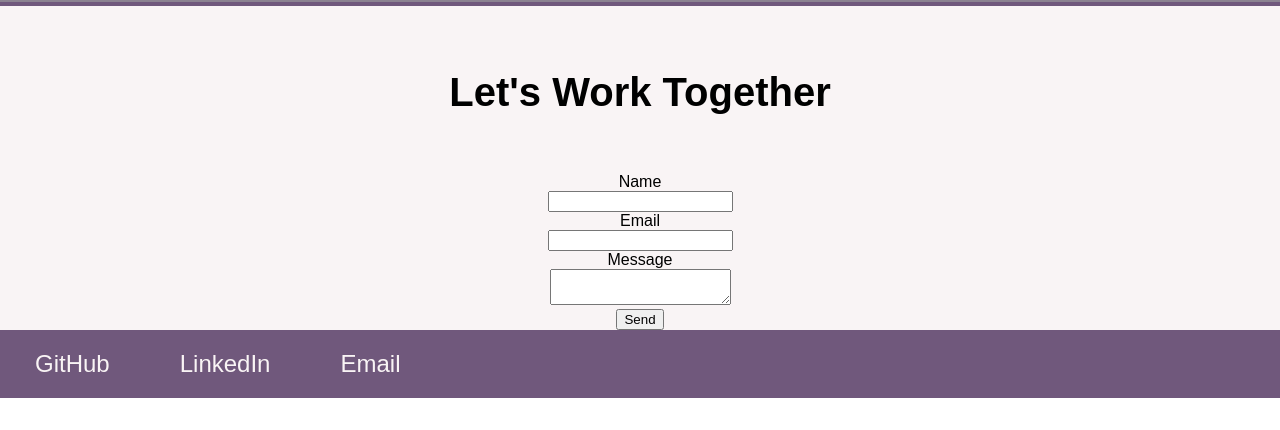
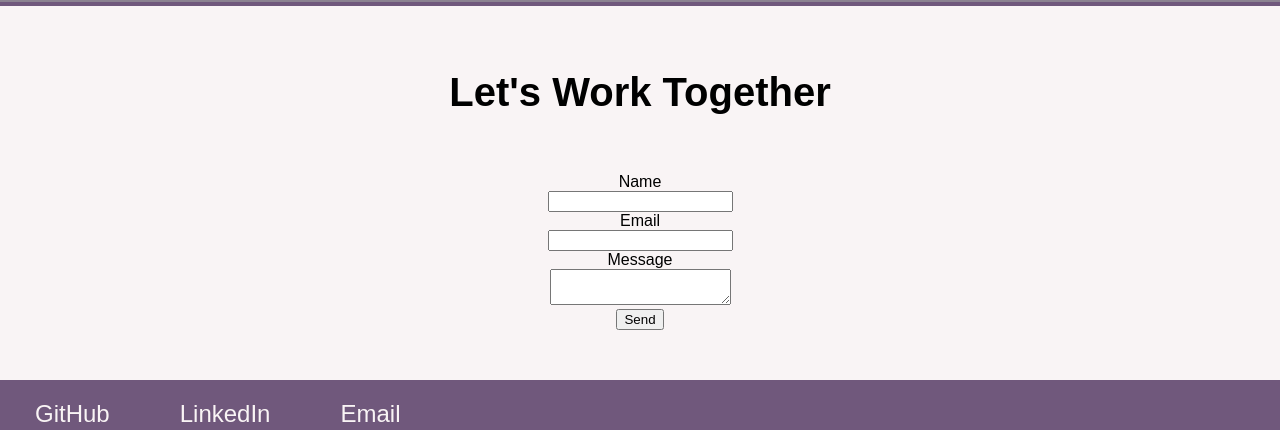
Before and after one commit to Fikcup/react-portfolio, a React (Create React App) app: page /contact in a window 1280 px wide. Shown: the part 263-693 px from the top of the page. Built offline with nearby package versions, Linux system fonts and the light colour scheme; grey boxes are pictures that could not be loaded; a web font is replaced by a local one.

Commit message:
style : added padding to bottom of each section

```diff
--- a/src/_mixins.scss
+++ b/src/_mixins.scss
@@ -7,6 +7,10 @@
 
 @mixin sectionTopSpacing {
     padding-top: 50px;
+    padding-bottom: 50px;
+}
+
+@mixin sectionBottomSpacing {
     padding-bottom: 50px;
 }
 
--- a/src/components/About/style.scss
+++ b/src/components/About/style.scss
@@ -4,7 +4,7 @@
 #about {
     @include setMarginPadding();
     overflow: auto;
-    margin-bottom: 50px;
+    @include sectionBottomSpacing();
 }
 
 #profileImg {
--- a/src/components/Contact/style.scss
+++ b/src/components/Contact/style.scss
@@ -0,0 +1,7 @@
+@import '../../mixins';
+@import '../../variables';
+
+#contact {
+    @include setMarginPadding();
+    @include sectionBottomSpacing();
+}
--- a/src/components/Portfolio/style.scss
+++ b/src/components/Portfolio/style.scss
@@ -4,6 +4,7 @@
 #portfolio {
     @include sectionTopSpacing();
     @include setSectionBackground();
+    @include sectionBottomSpacing();
 }
 
 .projectContainer {
```
